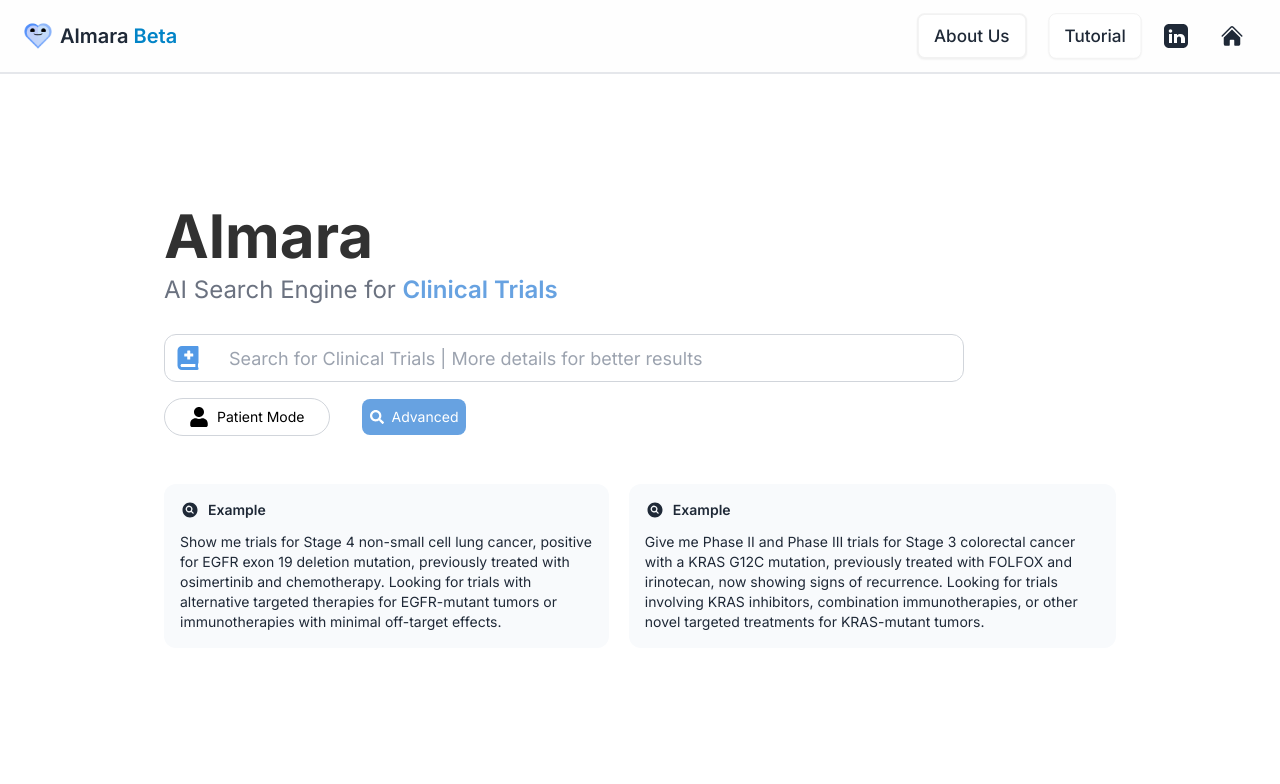
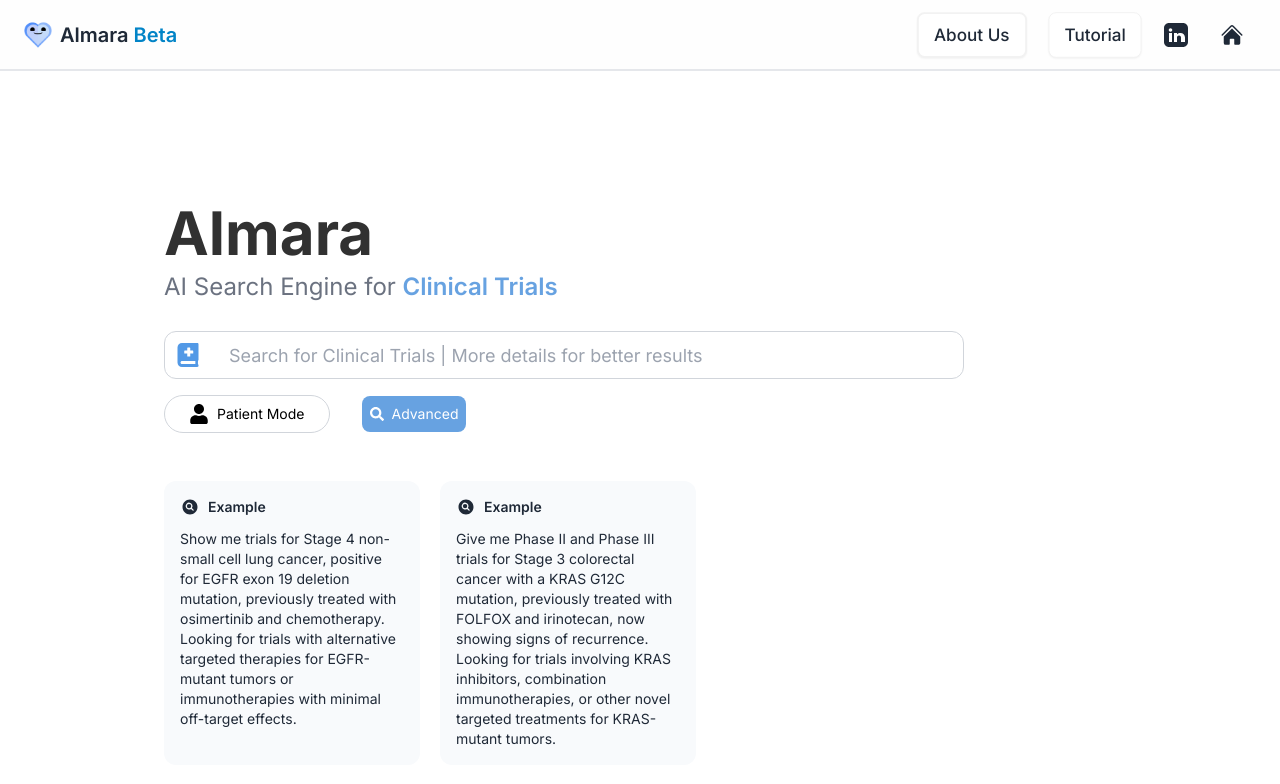
Before and after one commit to kuppansubmarine/almarafe-beta, a Next.js app: page / in a window 1280 px wide. Shown: the top 784 px of the page. Built offline with nearby package versions, Linux system fonts and the light colour scheme.

Commit message:
fixed example errors

```diff
--- a/components/InputChat.tsx
+++ b/components/InputChat.tsx
@@ -50,6 +50,14 @@
   const [otherKeywords, setOtherKeywords] = useState("");
   const [PI, setPI] = useState("");
   const [protocolID, setProtocolID] = useState("");
+
+  const [allowSubmit, setAllowSubmit] = useState(false);
+
+  useEffect(() => {
+    if (allowSubmit) {
+      handleSubmit();
+    }
+  }, [allowSubmit]);
 
   const handleNextStep = () => {
     if (step === 1 && userType === "Patient" && (!condition || !age || !sex)) {
@@ -282,10 +290,10 @@
                     </div>
                     <div className="flex gap-5">
                     <div
-          className="flex flex-col mt-12 bg-slate-50 rounded-xl p-4 max-w-120 hover-effect"
+          className="flex flex-col mt-12 bg-slate-50 rounded-xl p-4 max-w-64 hover-effect"
           onClick={() => {
             setGeneral("Show me trials for Stage 4 non-small cell lung cancer, positive for EGFR exon 19 deletion mutation, previously treated with osimertinib and chemotherapy. Looking for trials with alternative targeted therapies for EGFR-mutant tumors or immunotherapies with minimal off-target effects.")
-            handleSubmit()
+            setAllowSubmit(true);
             }
           }
         >
@@ -295,12 +303,11 @@
                         </div>
                         <h2 className="mt-3 text-sm">Show me trials for Stage 4 non-small cell lung cancer, positive for EGFR exon 19 deletion mutation, previously treated with osimertinib and chemotherapy. Looking for trials with alternative targeted therapies for EGFR-mutant tumors or immunotherapies with minimal off-target effects.</h2>
                       </div>
-
                       <div
-          className="flex flex-col mt-12 bg-slate-50 rounded-xl p-4 max-w-120 hover-effect"
+          className="flex flex-col mt-12 bg-slate-50 rounded-xl p-4 max-w-64 hover-effect"
           onClick={() => {
-            setGeneral("Give me Phase II and Phase III trials for Stage 3 colorectal cancer with a KRAS G12C mutation, previously treated with FOLFOX and irinotecan, now showing signs of recurrence. Looking for trials involving KRAS inhibitors, combination immunotherapies, or other novel targeted treatments for KRAS-mutant tumors. ")
-            handleSubmit()
+            setGeneral("Give me Phase II and Phase III trials for Stage 3 colorectal cancer with a KRAS G12C mutation, previously treated with FOLFOX and irinotecan, now showing signs of recurrence. Looking for trials involving KRAS inhibitors, combination immunotherapies, or other novel targeted treatments for KRAS-mutant tumors. .")
+            setAllowSubmit(true);
             }
           }
         >
```
